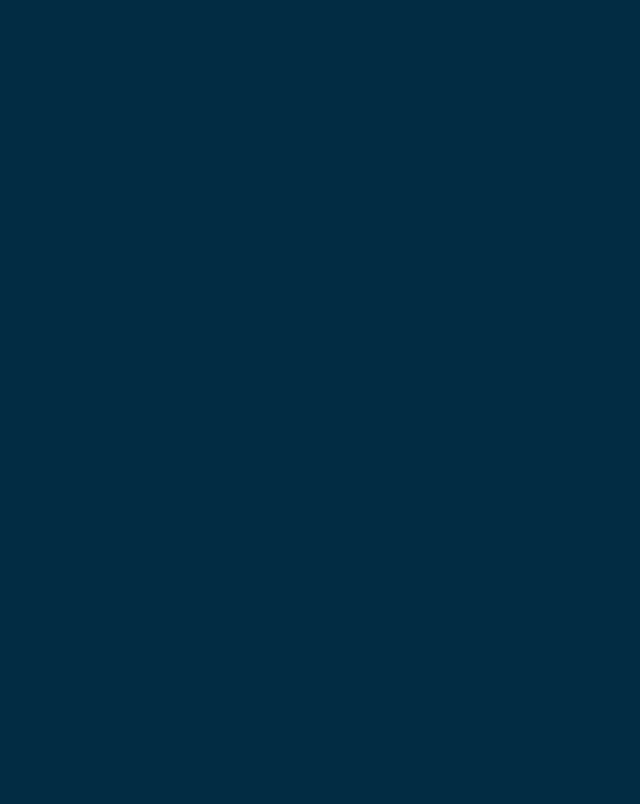
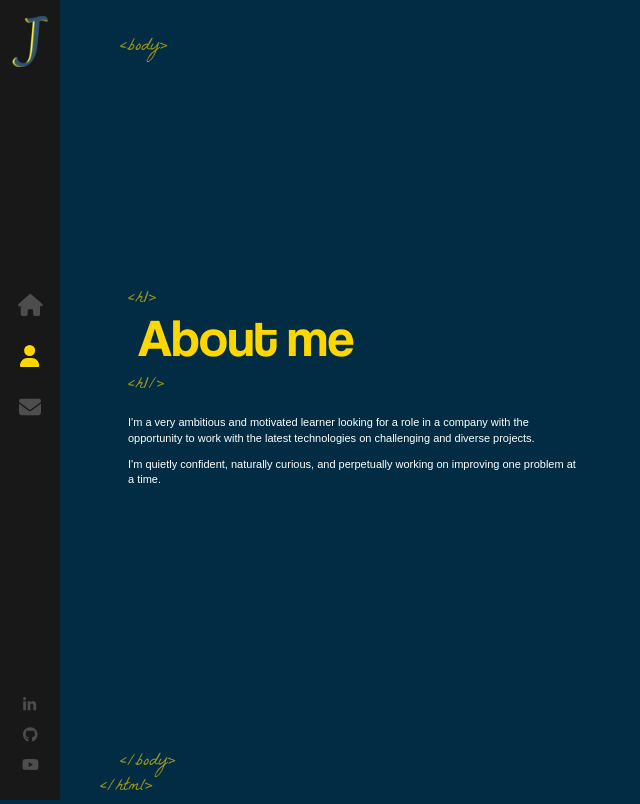
Before and after one commit to Mkhsx64/react-portfolio, a React (Create React App) app: page /about in a window 1280 px wide. Before the commit this address had no page. Shown: the whole page, without its empty margins (0-640 px from the left). Built offline with nearby package versions, Linux system fonts and the light colour scheme.

Commit message:
finished about me styling for title and 2 paragraphs, completed animations for these items

```diff
--- a/src/App.js
+++ b/src/App.js
@@ -2,15 +2,15 @@
 import { Routes, Route } from 'react-router-dom';
 import Layout from './components/Layout';
 import Home from './components/Home';
-
+import About from './components/About';
 
 function App() {
   return (
     <>
     <Routes>
     <Route path="/" element={<Layout />}>
-      <Route index element={<Home />}>
-      </Route>
+      <Route index element={<Home />} />
+      <Route path="about" element={<About />} />
       </Route>
     </Routes>
     </>
--- /dev/null
+++ b/src/components/About/index.js
@@ -0,0 +1,37 @@
+import './index.scss'
+import AnimatedLetters from '../AnimatedLetters'
+import { useEffect, useState } from 'react'
+
+const About = () => {
+
+    const [letterClass, setLetterClass] = useState('text-animate')
+
+    useEffect(() => {
+        setTimeout(() =>{
+            setLetterClass('text-animate-hover')
+        }, 3000)
+    })
+
+    return (
+        <div className='container about-page'>
+            <div className='text-zone'>
+                <h1>
+                    <AnimatedLetters
+                        letterClass={letterClass}
+                        strArray={['A', 'b', 'o', 'u', 't', ' ', 'm', 'e']}
+                        idx={15}
+                    />
+                </h1>
+                <p>I'm a very ambitious and motivated learner looking
+                    for a role in a company with the opportunity to
+                    work with the latest technologies on challenging
+                    and diverse projects.</p>
+                <p>I'm quietly confident, naturally curious, and
+                    perpetually working on improving one problem
+                    at a time.</p>
+            </div>
+        </div>
+    )
+}
+
+export default About
--- a/src/components/Layout/index.scss
+++ b/src/components/Layout/index.scss
@@ -37,3 +37,75 @@
     animation: fadeIn 1s forwards;
     animation-delay: 1s;
 }
+
+.about-page {
+    .text-zone {
+        position: absolute;
+        left: 10%;
+        top: 50%;
+        transform: translateY(-50%);
+        width: 35%;
+        vertical-align: middle;
+        display: table-cell;
+        max-height: 90%;
+
+        h1 {
+            font-size: 53px;
+            font-family: 'Coolvetica';
+            color: #ffd700;
+            font-weight: 400;
+            margin-top: 0;
+            position: relative;
+            margin-bottom: 40px;
+            left: 10px;
+
+            &::before {
+                content: '<h1>';
+                font-family: 'La Belle Aurore';
+                font-size: 18px;
+                position: absolute;
+                margin-top: -10px;
+                left: -10px;
+                opacity: 0.6;
+                line-height: 18px;
+            }
+
+            &::after {
+                content: '<h1/>';
+                font-family: 'La Belle Aurore';
+                font-size: 18px;
+                line-height: 18px;
+                position: absolute;
+                left: -30px;
+                bottom: -20px;
+                margin-left: 20px;
+                opacity: 0.6;
+            }
+        }
+
+        p {
+            font-style: 13px;
+            color: #fff;
+            font-family: sans-serif;
+            font-weight: 300;
+            min-width: fit-content;
+            animation: pulse 1s;
+
+            &:nth-of-type(1) {
+                animation-delay: 1.1s;
+            }
+            &:nth-of-type(2) {
+                animation-delay: 1.2s;
+            }
+            &:nth-of-type(3) {
+                animation-delay: 1.3s;
+            }
+        }
+    }
+
+    .text-animate-hover {
+        &:hover {
+            color:#fff;
+        }
+    }
+}
```
Also changed, not shown: src/components/About/index.scss (added).
